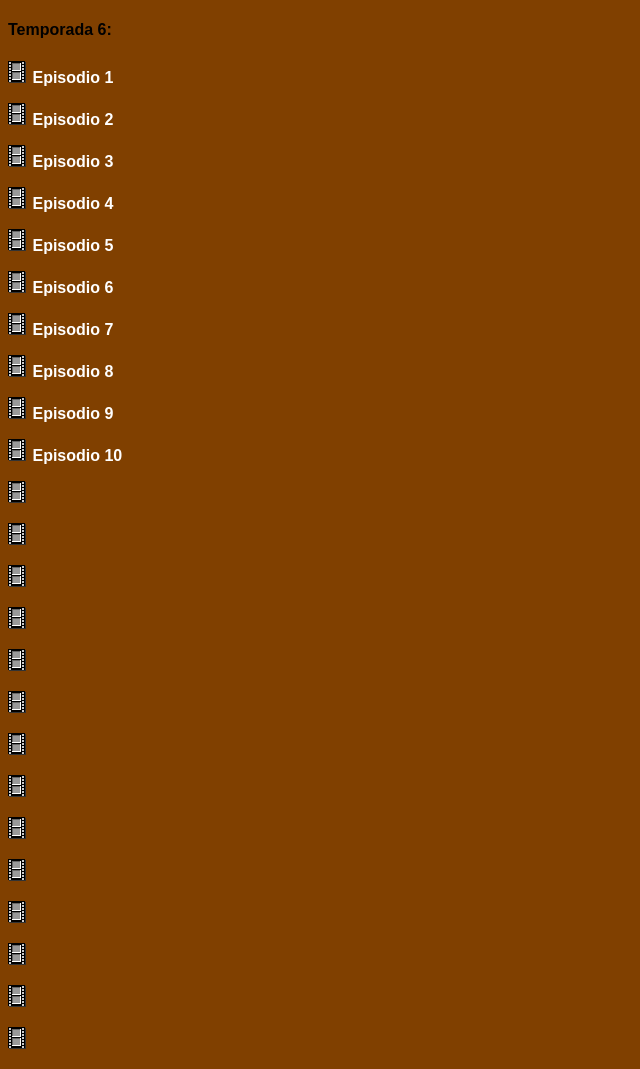
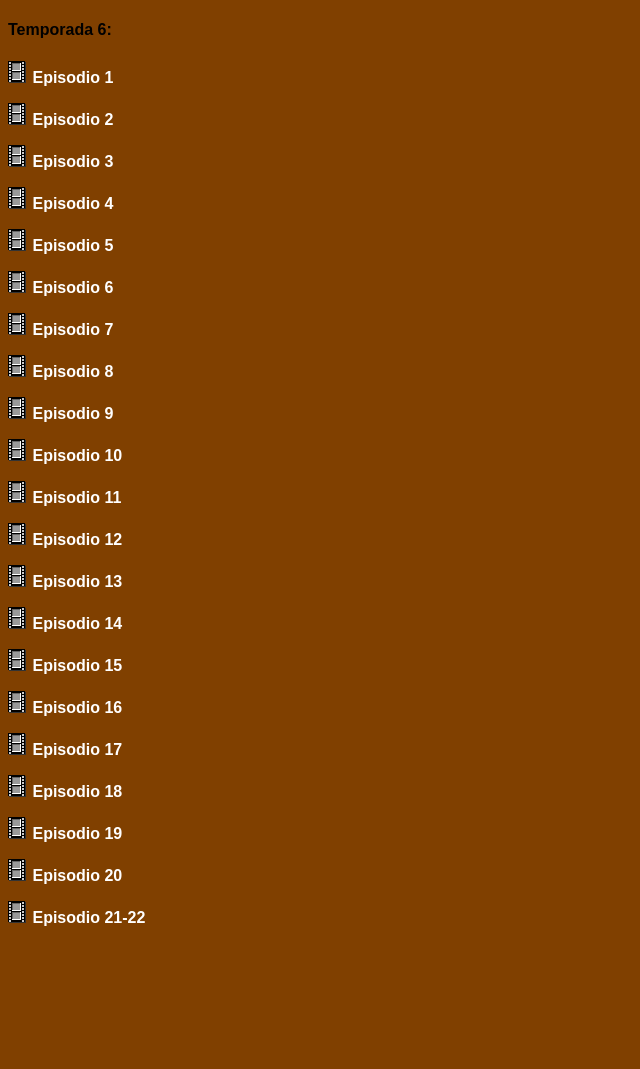
Before and after one commit to zohan9ir/losreyes, a plain HTML site: page temps/temporada6.html in a window 1280 px wide. Shown: the whole page, without its empty margins (0-640 px from the left). After the commit the page ends 943 px from the top, so only its background shows below. Drawn offline with Linux system fonts and the light colour scheme.

Commit message:
Update temporada6.html

```diff
--- a/temps/temporada6.html
+++ b/temps/temporada6.html
@@ -27,23 +27,19 @@
 <p><img src="vid.gif"> <a class="linksdelaslistas" href="https://archive.org/download/in-shot-20210212-125449109/t6e6.mp4" target="visor">Episodio 6</a></p>
 <p><img src="vid.gif"> <a class="linksdelaslistas" href="https://archive.org/download/in-shot-20210212-125449109/t6e7.mp4" target="visor">Episodio 7</a></p>
 <p><img src="vid.gif"> <a class="linksdelaslistas" href="https://archive.org/download/in-shot-20210212-125449109/t6e8.mp4" target="visor">Episodio 8</a></p>
-<p><img src="vid.gif"> <a class="linksdelaslistas" href="" target="visor">Episodio 9</a></p>
-<p><img src="vid.gif"> <a class="linksdelaslistas" href="" target="visor">Episodio 10</a></p>
-<p><img src="vid.gif"> <a class="linksdelaslistas" href="" target="visor"></a></p>
-<p><img src="vid.gif"> <a class="linksdelaslistas" href="" target="visor"></a></p>
-<p><img src="vid.gif"> <a class="linksdelaslistas" href="" target="visor"></a></p>
-<p><img src="vid.gif"> <a class="linksdelaslistas" href="" target="visor"></a></p>
-<p><img src="vid.gif"> <a class="linksdelaslistas" href="" target="visor"></a></p>
-<p><img src="vid.gif"> <a class="linksdelaslistas" href="" target="visor"></a></p>
-<p><img src="vid.gif"> <a class="linksdelaslistas" href="" target="visor"></a></p>
-<p><img src="vid.gif"> <a class="linksdelaslistas" href="" target="visor"></a></p>
-<p><img src="vid.gif"> <a class="linksdelaslistas" href="" target="visor"></a></p>
-<p><img src="vid.gif"> <a class="linksdelaslistas" href="" target="visor"></a></p>
-<p><img src="vid.gif"> <a class="linksdelaslistas" href="" target="visor"></a></p>
-<p><img src="vid.gif"> <a class="linksdelaslistas" href="" target="visor"></a></p>
-<p><img src="vid.gif"> <a class="linksdelaslistas" href="" target="visor"></a></p>
-<p><img src="vid.gif"> <a class="linksdelaslistas" href="" target="visor"></a></p>
-
+<p><img src="vid.gif"> <a class="linksdelaslistas" href="https://chibi.iitranq.co.uk/j0FhYTWuqBei.mp4" target="visor">Episodio 9</a></p>
+<p><img src="vid.gif"> <a class="linksdelaslistas" href="https://chibi.iitranq.co.uk/o8bDz49J6DpY.mp4" target="visor">Episodio 10</a></p>
+<p><img src="vid.gif"> <a class="linksdelaslistas" href="https://chibi.iitranq.co.uk/8mEnXplPK0I0.mp4" target="visor">Episodio 11</a></p>
+<p><img src="vid.gif"> <a class="linksdelaslistas" href="https://chibi.iitranq.co.uk/qjtFGdO4yXJm.mp4" target="visor">Episodio 12</a></p>
+<p><img src="vid.gif"> <a class="linksdelaslistas" href="https://chibi.iitranq.co.uk/hI6mcGvBZdKw.mp4" target="visor">Episodio 13</a></p>
+<p><img src="vid.gif"> <a class="linksdelaslistas" href="https://chibi.iitranq.co.uk/OLIQ1NUVtmXi.mp4" target="visor">Episodio 14</a></p>
+<p><img src="vid.gif"> <a class="linksdelaslistas" href="https://chibi.iitranq.co.uk/5oxJ3WBH0HtY.mp4" target="visor">Episodio 15</a></p>
+<p><img src="vid.gif"> <a class="linksdelaslistas" href="https://chibi.iitranq.co.uk/1q9UJ4YuxEap.mp4" target="visor">Episodio 16</a></p>
+<p><img src="vid.gif"> <a class="linksdelaslistas" href="https://chibi.iitranq.co.uk/ERP8DjeT3MUP.mp4" target="visor">Episodio 17</a></p>
+<p><img src="vid.gif"> <a class="linksdelaslistas" href="https://chibi.iitranq.co.uk/UHB8gbFlN965.mp4" target="visor">Episodio 18</a></p>
+<p><img src="vid.gif"> <a class="linksdelaslistas" href="https://chibi.iitranq.co.uk/3JhTTj3To0xL.mp4" target="visor">Episodio 19</a></p>
+<p><img src="vid.gif"> <a class="linksdelaslistas" href="https://chibi.iitranq.co.uk/H1WnGqE2hIXM.mp4" target="visor">Episodio 20</a></p>
+<p><img src="vid.gif"> <a class="linksdelaslistas" href="https://chibi.iitranq.co.uk/DbTys1yBP1M6.mp4" target="visor">Episodio 21-22</a></p>
 
 
 
```
